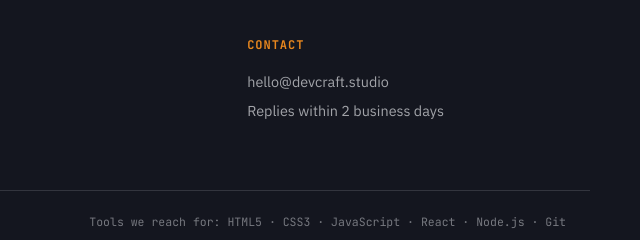
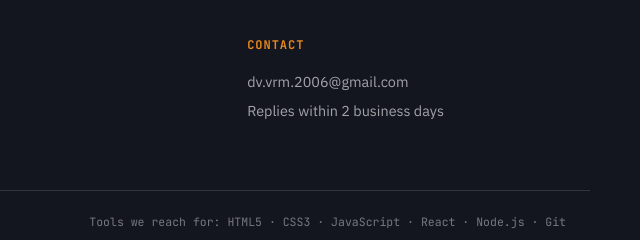
Before and after one commit to dvvrm2006-ai/landing-page-, a plain HTML site: page index.html in a window 1280 px wide. Shown: the part 3184-3424 px from the top of the page, 640-1280 px from the left. Drawn offline with Linux system fonts and the light colour scheme.

Commit message:
Update index.html

```diff
--- a/index.html
+++ b/index.html
@@ -233,7 +233,7 @@
       <div>
         <h4>Contact</h4>
         <ul>
-          <li>hello@devcraft.studio</li>
+          <li>dv.vrm.2006@gmail.com</li>
           <li>Replies within 2 business days</li>
         </ul>
       </div>
```
